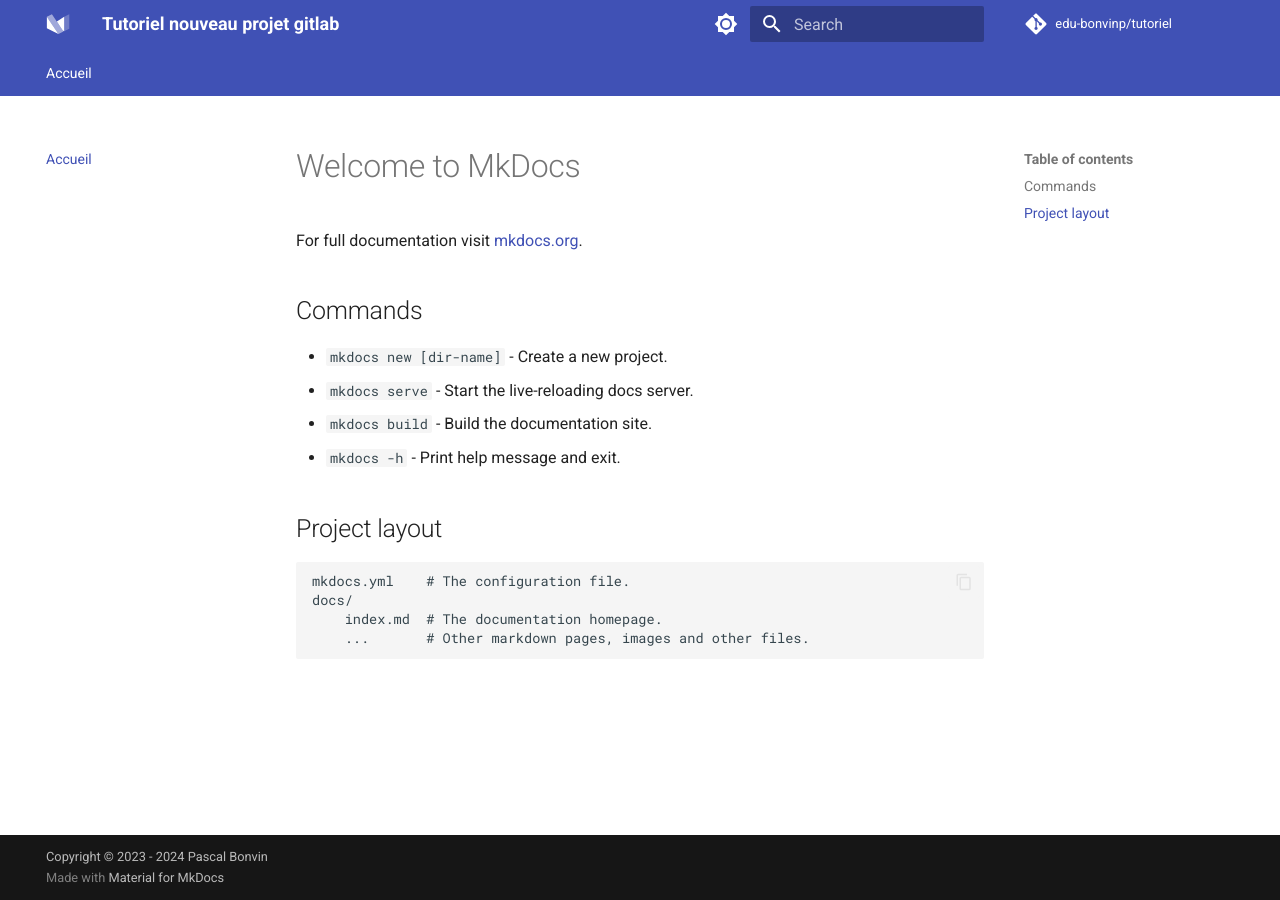
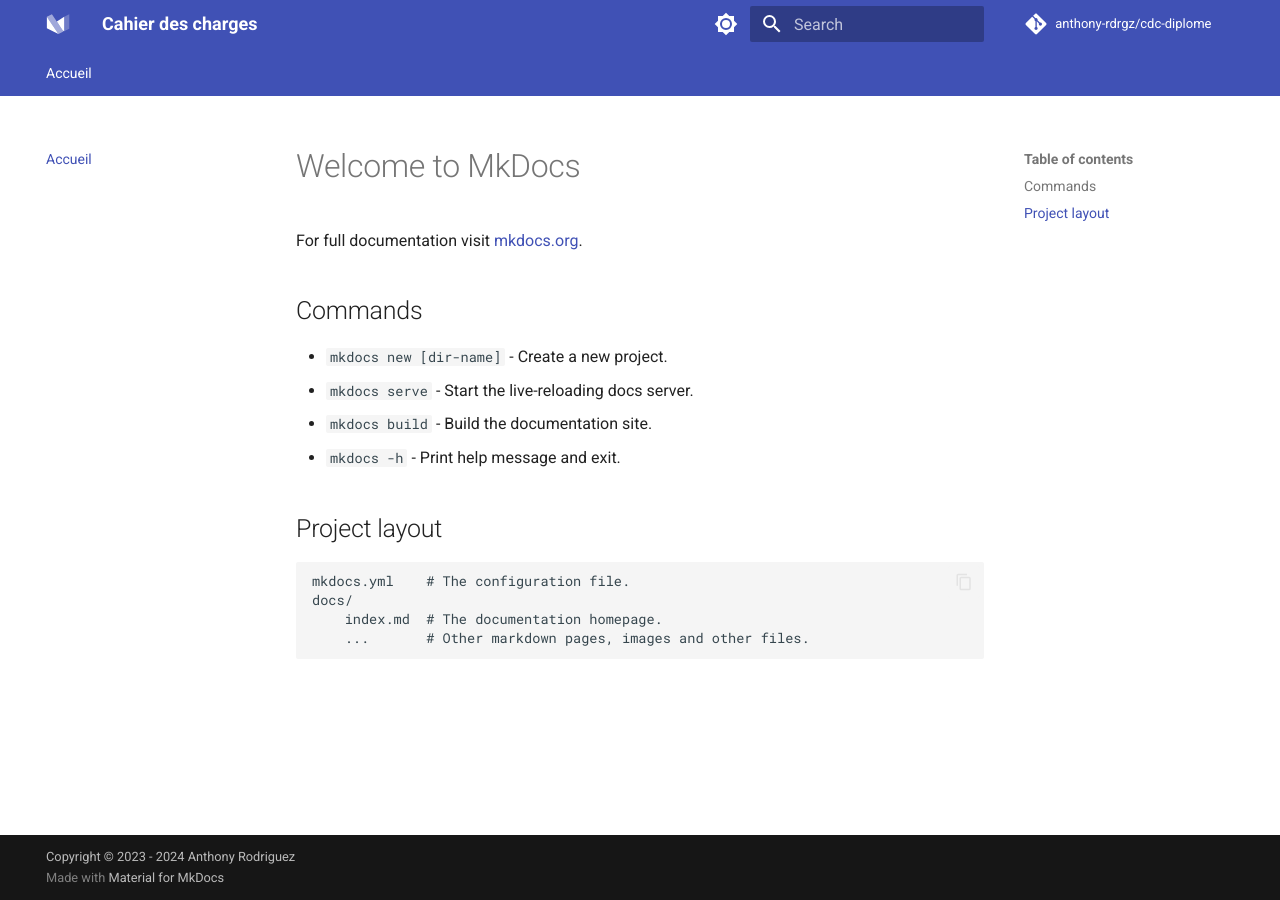
Before and after one commit to nezia1/missive-documentation, an MkDocs documentation site: the page built from docs/index.md, in a window 1280 px wide. Built offline with MkDocs 1.6.1 and Material for MkDocs 9.7.7, drawn with Linux system fonts in a browser that asks for light colours.

Commit message:
update with personal information

```diff
--- a/mkdocs.yml
+++ b/mkdocs.yml
@@ -1,15 +1,15 @@
-site_name: Tutoriel nouveau projet gitlab
-site_url: https://edu-bonvinp.docs.gitlab.ictge.ch/tutoriel
-site_author: Pascal Bonvin
+site_name: Cahier des charges
+site_url: https://anthony-rdrgz.docs.gitlab.ictge.ch/cdc-diplome
+site_author: Anthony Rodriguez
 site_description: >-
-  Tutoriel de création de projet dans gitlab.
+  Cahier des charges de mon travail de diplôme de technicien ES
 
 # Repository
-repo_name: edu-bonvinp/tutoriel
-repo_url: https://gitlab.ictge.ch/edu-bonvinp/tutoriel
+repo_name: anthony-rdrgz/cdc-diplome
+repo_url: https://gitlab.ictge.ch/anthony-rdrgz/cdc-diplome
 
 # Copyright
-copyright: Copyright &copy; 2023 - 2024 Pascal Bonvin
+copyright: Copyright &copy; 2023 - 2024 Anthony Rodriguez
 
 # Configuration
 theme:
@@ -64,11 +64,11 @@ plugins:
   - search:
       separator: '[\s\-,:!=\[\]()"`/]+|\.(?!\d)|&[lg]t;|(?!\b)(?=[A-Z][a-z])'
   - with-pdf:
-      author: Pascal Bonvin
+      author: Anthony Rodriguez
       credits: Cfpt informatique
       cover: true
-      cover_title: Tutoriel Gitlab
-      cover_subtitle: Documentation
+      cover_title: Cahier des charges
+      cover_subtitle: Cahier des charges de mon travail de diplôme de technicien ES
       toc_title: Table des matières
       enabled_if_env: ENABLE_PDF_EXPORT
 
```
